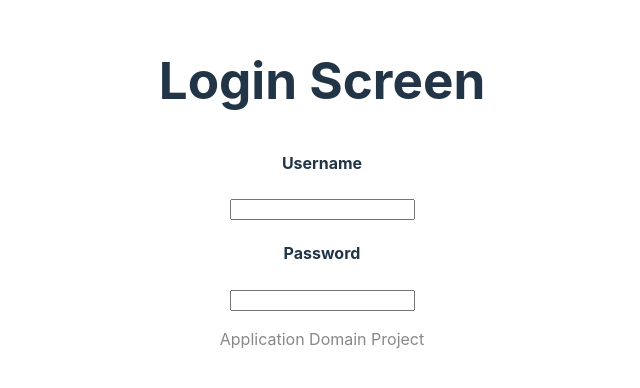
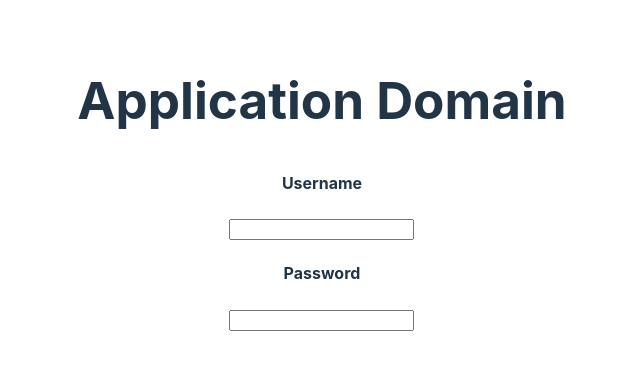
Before and after one commit to Zach-0313/AccountingSystem, a React (Vite) app in the folder applicationdomainproject/: page / in a window 1280 px wide. Shown: the part 212-600 px from the top of the page, without its empty margins (318-958 px from the left). Built offline with nearby package versions, Linux system fonts and the light colour scheme.

Commit message:
Adjusted UI

```diff
--- a/applicationdomainproject/src/App.tsx
+++ b/applicationdomainproject/src/App.tsx
@@ -9,10 +9,7 @@ function App() {
     <>
       <div>
         <LoginScreen />
-          </div>
-      <p className="subtle-text">
-        Application Domain Project
-      </p>
+        </div>
     </>
   )
 }
--- a/applicationdomainproject/src/LoginScreen.tsx
+++ b/applicationdomainproject/src/LoginScreen.tsx
@@ -1,16 +1,15 @@
+import './App.css'
+import './index.css'
 function LoginScreen() {
     return (
         <section>
-            <h1>Login Screen</h1>
-                <p>
-                    <p>
-                        <h4>Username</h4>
-                            <input type="text" name="name" />
-                    </p>
+            <h1>Application Domain</h1>
+            <p>
+                <h4>Username</h4>
+                <input type="text" name="name" />
                 <h4>Password</h4>
-
                 <input type="text" name="name" />
-                </p>
+            </p>
        </section>
 
   );
```
